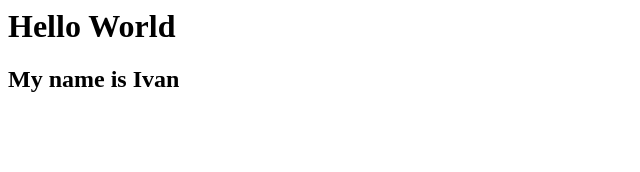
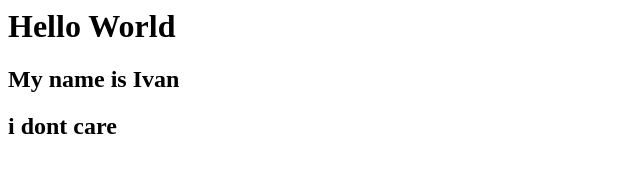
Before and after one commit to IvanK128/hello-world, a plain HTML site: page index.html in a window 1280 px wide. Shown: the whole page, without its empty margins (0-640 px from the left). Drawn offline with Linux system fonts and the light colour scheme.

Commit message:
add new line
i dont care

```diff
--- a/index.html
+++ b/index.html
@@ -3,5 +3,6 @@
 		Hello World
 	</h1>
 	<h2> My name is Ivan</h2>
+	<h2> i dont care</h2>
 
 </body>
```
